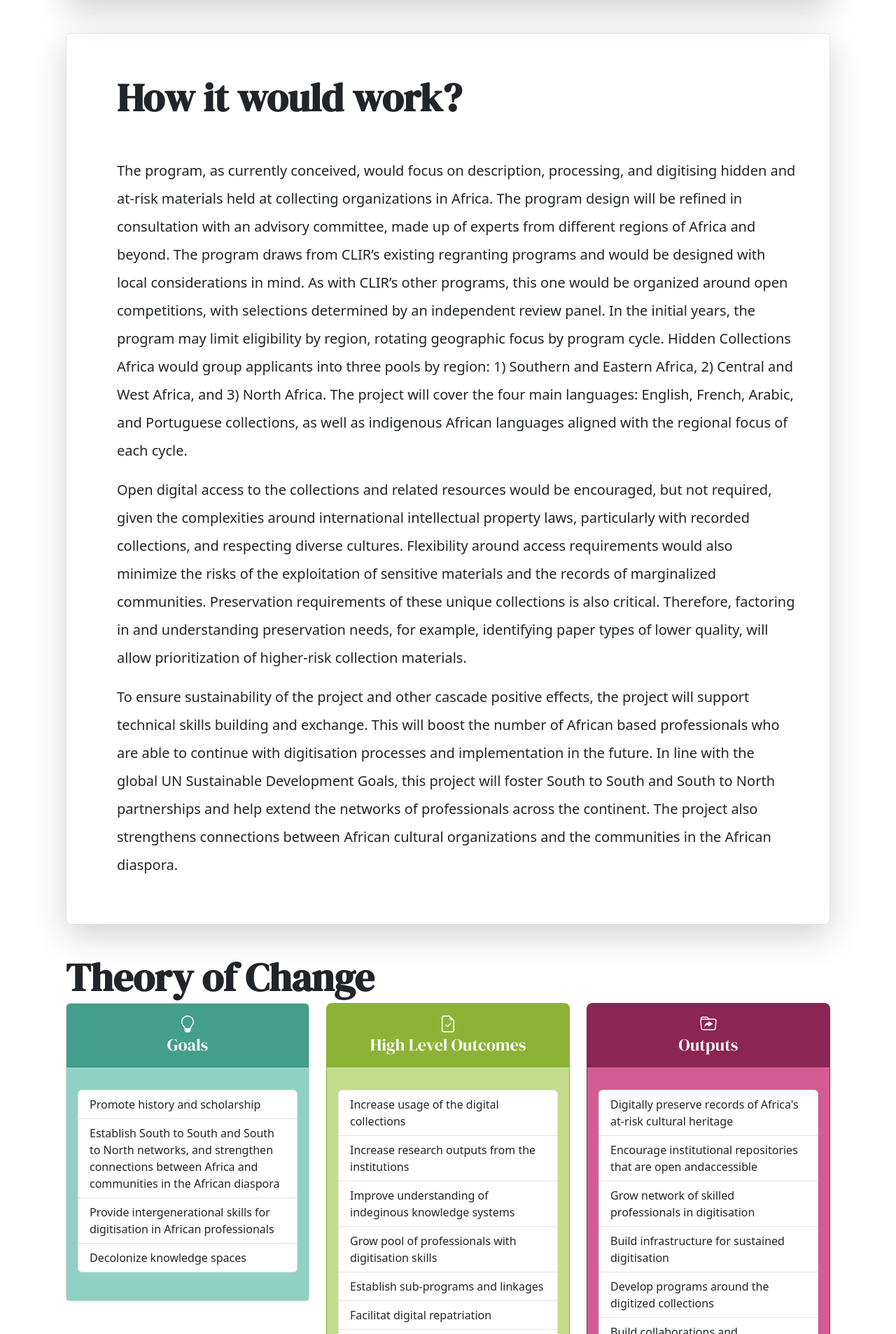
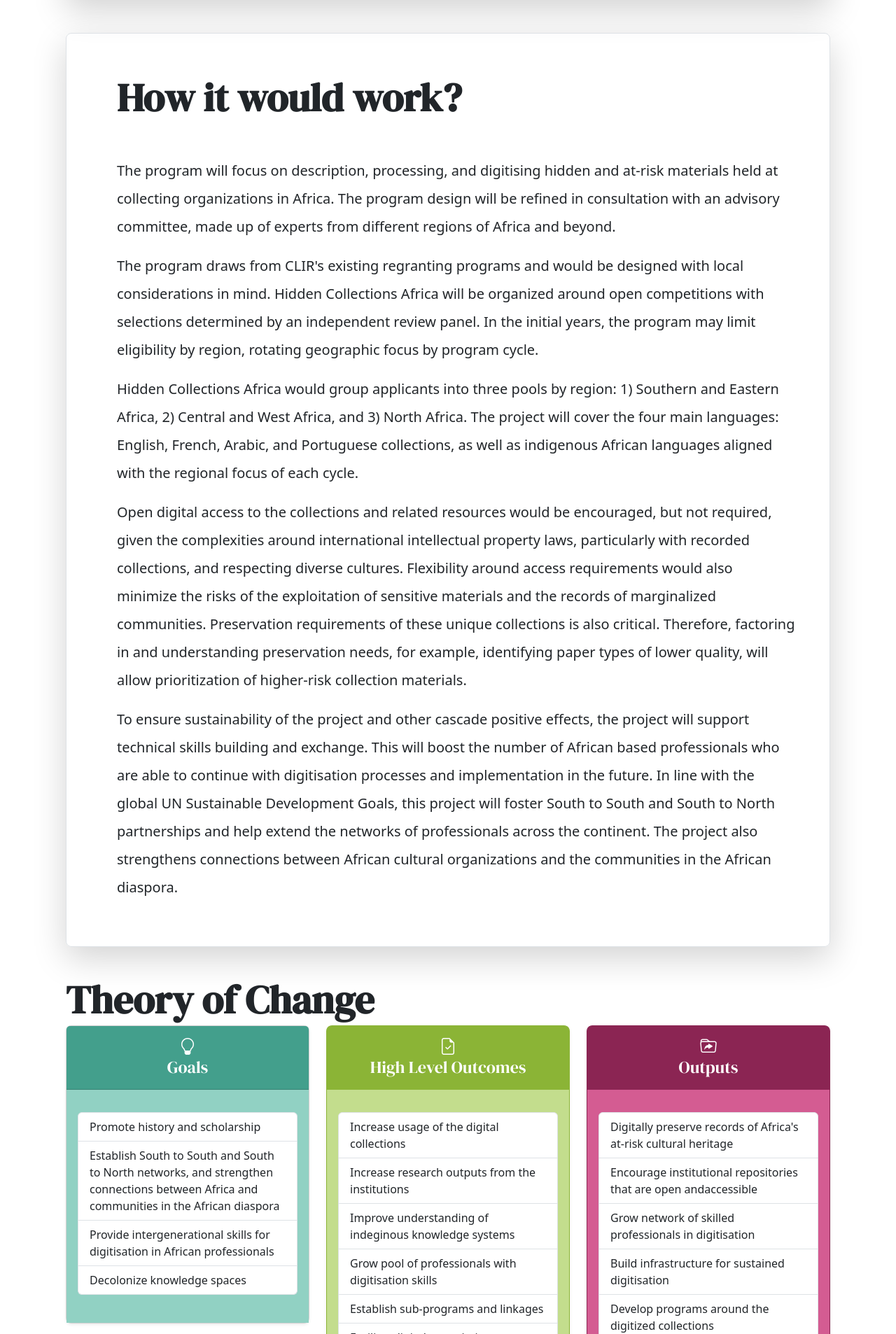
Before and after one commit to clirdlf/hca, a Jekyll site: the page built from about.html, in a window 1280 px wide. Shown: the part 2478-4384 px from the top of the page at 70% size. Built offline with Jekyll 4.4.1, drawn with Linux system fonts in a browser that asks for light colours.

Commit message:
Update landing page image

```diff
--- a/_sass/main.scss
+++ b/_sass/main.scss
@@ -51,7 +51,8 @@ header {
 // @see https://www.webnots.com/how-to-create-full-width-parallax-page-with-bootstrap/ for parallax
 #intro {
     // background-image: url("/images/towfiqu-barbhuiya-KKHs1e2yiwc-unsplash.jpg");
-    background-image: linear-gradient(rgba(0, 0, 0, 0.6), rgba(0, 0, 0, 0.6)), url(../images/towfiqu-barbhuiya-KKHs1e2yiwc-unsplash.jpg);
+    // background-image: linear-gradient(rgba(0, 0, 0, 0.6), rgba(0, 0, 0, 0.6)), url(../images/towfiqu-barbhuiya-KKHs1e2yiwc-unsplash.jpg);
+    background-image: linear-gradient(rgba(0, 0, 0, 0.6), rgba(0, 0, 0, 0.6)), url('../images/triangles.jpg');
     height: 75vh;
 
     min-height: 500px;
--- a/about.html
+++ b/about.html
@@ -58,19 +58,13 @@ js:
         <div class="col-lg-12 p-3 p-lg-5 pt-lg-3">
             <h1 id="#why-is-it-needed" class="display-4 fw-bold pb-5 lh-1">How it would work?</h1>
             <p class="lead mb-3 lh-lg">
-                The program, as currently conceived, would focus on description, processing, and
-                digitising hidden and at-risk materials held at collecting organizations in Africa. The
-                program design will be refined in consultation with an advisory committee, made up of
-                experts from different regions of Africa and beyond. The program draws from CLIR’s
-                existing regranting programs and would be designed with local considerations in
-                mind. As with CLIR’s other programs, this one would be organized around open
-                competitions, with selections determined by an independent review panel. In the initial
+                The program will focus on description, processing, and digitising hidden and at-risk materials held at collecting organizations in Africa. The program design will be refined in consultation with an advisory committee, made up of experts from different regions of Africa and beyond.</p>
+            <p class="fs-5 mb-3 lh-lg">
+                The program draws from CLIR's existing regranting programs and would be designed with local considerations in mind. Hidden Collections Africa will be organized around open  competitions with selections determined by an independent review panel. In the initial
                 years, the program may limit eligibility by region, rotating geographic focus by
-                program cycle. Hidden Collections Africa would group applicants into three pools by
-                region: 1) Southern and Eastern Africa, 2) Central and West Africa, and 3) North Africa.
-                The project will cover the four main languages: English, French, Arabic, and
-                Portuguese collections, as well as indigenous African languages aligned with the
-                regional focus of each cycle.
+                program cycle.</p>
+            <p class="fs-5 mb-3 lh-lg">
+                Hidden Collections Africa would group applicants into three pools by region: 1) Southern and Eastern Africa, 2) Central and West Africa, and 3) North Africa. The project will cover the four main languages: English, French, Arabic, and Portuguese collections, as well as indigenous African languages aligned with the regional focus of each cycle.
             </p>
 
             <p class="fs-5 mb-3 lh-lg">
```
Also changed, not shown: images/triangles.jpg (added).
